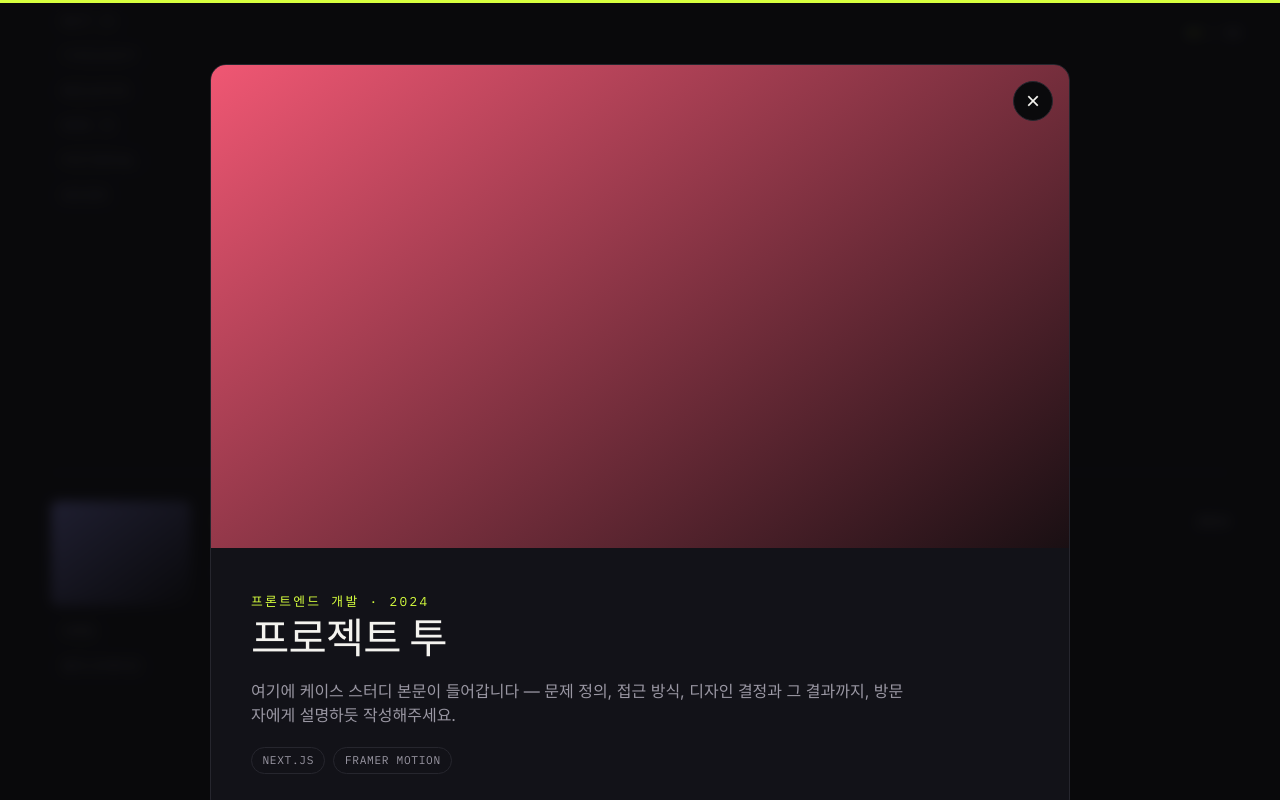
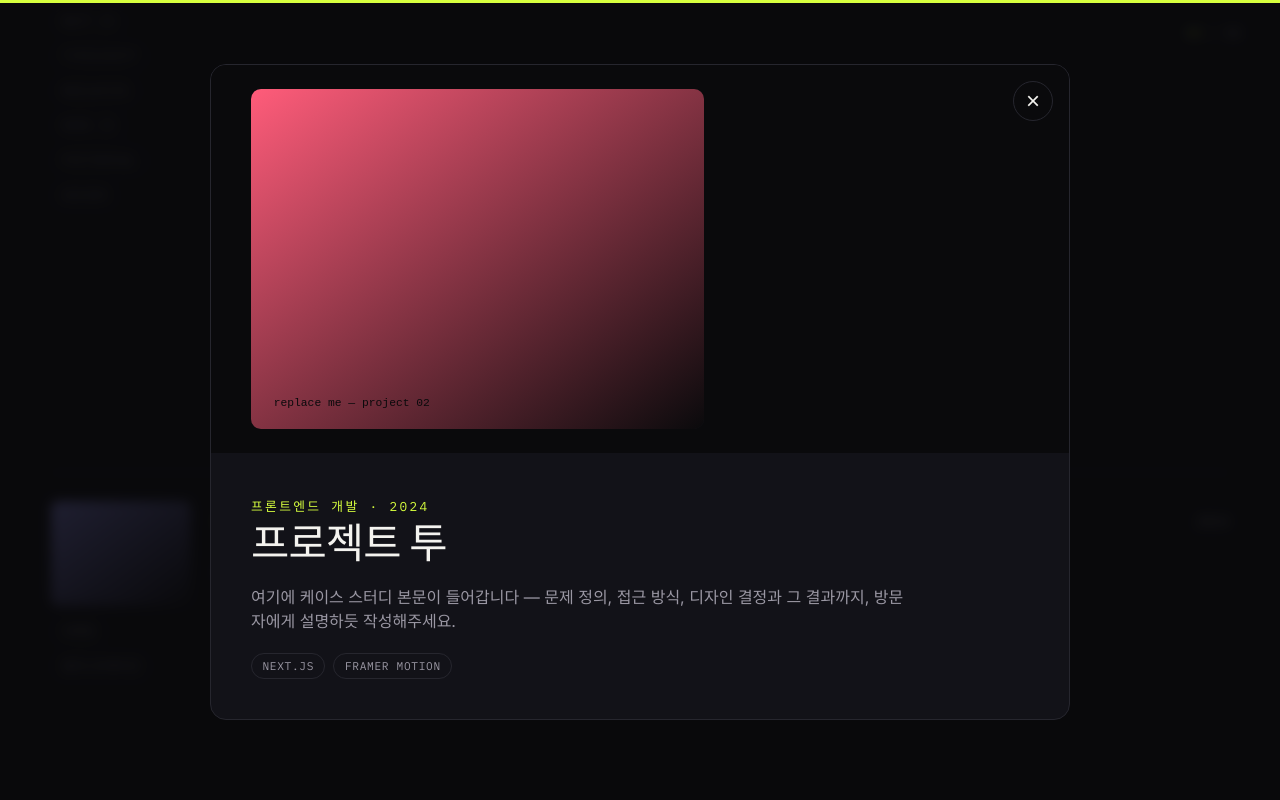
Before and after one commit to beetrootfarmer/FE-Developer-HyeJi-s-Porfolio, a React (Vite) app: page / in a window 1280 px wide. Both pictures are taken after a click on the button 640 px from the left and 2307 px from the top of the page. Shown: the part 1907-2707 px from the top of the page. Built offline with nearby package versions, Linux system fonts and the light colour scheme.

Commit message:
Turn project detail images into a horizontal drag carousel
Replace the cropped cover + grid layout with an App Store-style strip
that preserves each screenshot's native aspect ratio, draggable when
it overflows the modal width.

```diff
--- a/src/components/ProjectDetail.css
+++ b/src/components/ProjectDetail.css
@@ -36,24 +36,46 @@
   cursor: none;
 }
 
-.project-detail-image {
-  width: 100%;
-  aspect-ratio: 16 / 9;
-  object-fit: cover;
+.project-detail-gallery {
+  overflow: hidden;
+  cursor: grab;
+  background: var(--bg);
 }
 
-.project-detail-gallery {
-  display: grid;
-  grid-template-columns: repeat(auto-fit, minmax(140px, 1fr));
-  gap: 1px;
-  background: var(--line);
+.project-detail-gallery-track {
+  display: flex;
+  gap: 0.75rem;
+  padding: 1.5rem clamp(1.5rem, 4vw, 2.5rem);
+  width: max-content;
 }
 
-.project-detail-gallery img {
-  width: 100%;
-  aspect-ratio: 3 / 4;
-  object-fit: cover;
+.project-detail-gallery-track img {
+  height: min(46vh, 340px);
+  width: auto;
+  max-width: none;
+  flex-shrink: 0;
+  border-radius: 10px;
+  object-fit: contain;
   background: var(--bg-alt);
+  -webkit-user-drag: none;
+  user-select: none;
+}
+
+.project-detail-gallery-hint {
+  display: block;
+  padding: 0 clamp(1.5rem, 4vw, 2.5rem);
+  margin-top: -0.75rem;
+  font-family: var(--font-mono);
+  font-size: 0.7rem;
+  letter-spacing: 0.08em;
+  text-transform: uppercase;
+  color: var(--fg-dim);
+}
+
+@media (max-width: 640px) {
+  .project-detail-gallery-track img {
+    height: min(34vh, 240px);
+  }
 }
 
 .project-detail-body {
--- a/src/components/ProjectDetail.tsx
+++ b/src/components/ProjectDetail.tsx
@@ -1,4 +1,4 @@
-import { useEffect } from 'react';
+import { useEffect, useRef } from 'react';
 import { motion } from 'framer-motion';
 import type { Project } from '../data/types';
 import './ProjectDetail.css';
@@ -9,6 +9,8 @@ interface ProjectDetailProps {
 }
 
 export function ProjectDetail({ project, onClose }: ProjectDetailProps) {
+  const galleryRef = useRef<HTMLDivElement>(null);
+
   useEffect(() => {
     const handleKey = (event: KeyboardEvent) => {
       if (event.key === 'Escape') onClose();
@@ -44,19 +46,27 @@ export function ProjectDetail({ project, onClose }: ProjectDetailProps) {
           ×
         </button>
 
-        <motion.img
-          className="project-detail-image"
-          src={project.images[0]?.src}
-          alt={project.images[0]?.alt ?? ''}
-          layoutId={`image-${project.slug}`}
-        />
+        <motion.div className="project-detail-gallery" ref={galleryRef} data-cursor-hover>
+          <motion.div
+            className="project-detail-gallery-track"
+            drag={project.images.length > 1 ? 'x' : false}
+            dragConstraints={galleryRef}
+            dragElastic={0.08}
+          >
+            {project.images.map((image, index) => (
+              <motion.img
+                key={image.src}
+                src={image.src}
+                alt={image.alt}
+                draggable={false}
+                layoutId={index === 0 ? `image-${project.slug}` : undefined}
+              />
+            ))}
+          </motion.div>
+        </motion.div>
 
         {project.images.length > 1 && (
-          <div className="project-detail-gallery">
-            {project.images.slice(1).map((image) => (
-              <img key={image.src} src={image.src} alt={image.alt} />
-            ))}
-          </div>
+          <span className="project-detail-gallery-hint">← Drag to see more →</span>
         )}
 
         <motion.div
```
